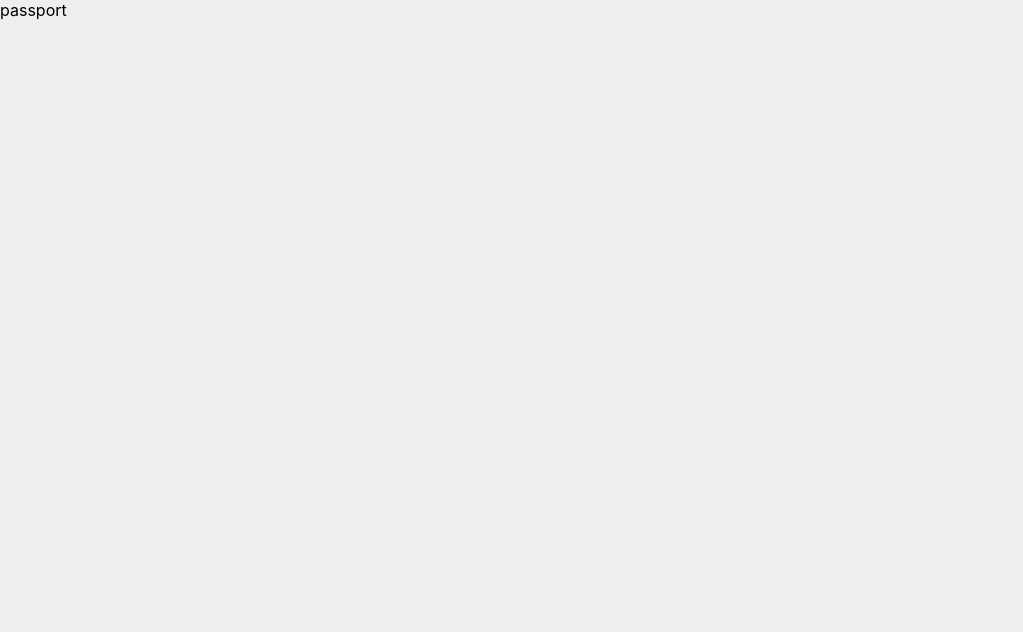
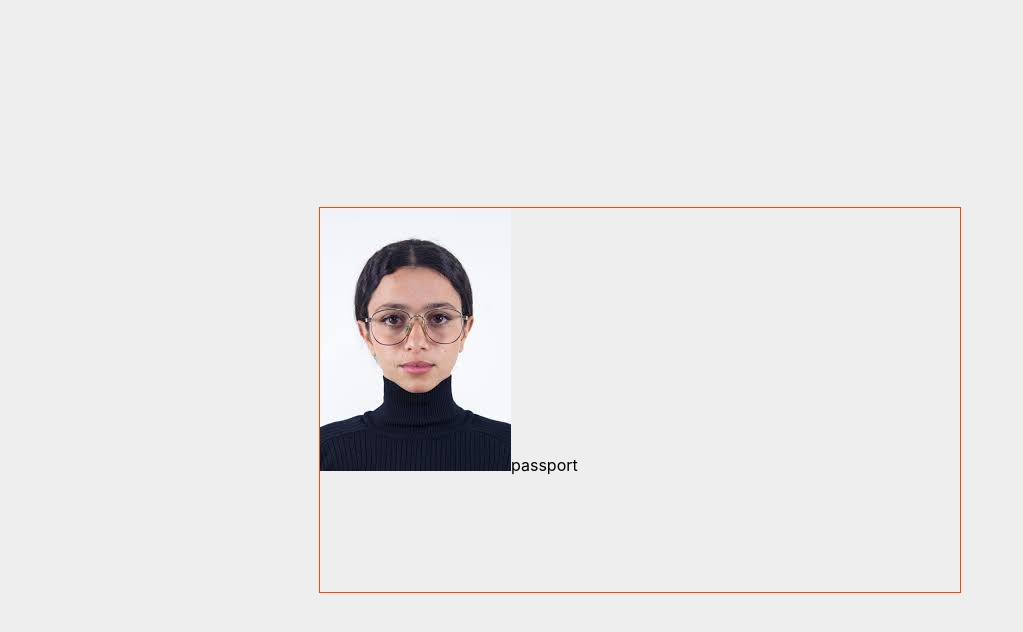
Before and after one commit to wmw123/fake-id-generator, a React (Create React App) app: page /passporteditor in a window 1280 px wide. Shown: the top 632 px of the page, without its empty margins (0-1023 px from the left). Built offline with nearby package versions, Linux system fonts and the light colour scheme.

Commit message:
Import image and set up page--2

```diff
--- a/src/pages/PassportEditor.css
+++ b/src/pages/PassportEditor.css
@@ -2,4 +2,13 @@
   width: 100vw;
   height: 100vh;
   background-color: #eee;
+  display: flex;
+  justify-content: center;
+  align-items: center;
 }
+
+.passport__page--2 {
+  width: 50vw;
+  height: 30vw;
+  border: 1px solid orangered;
+}
--- a/src/pages/PassportEditor.jsx
+++ b/src/pages/PassportEditor.jsx
@@ -1,6 +1,14 @@
 import React from 'react';
 import './PassportEditor.css';
+import image from '../img/img_passport.jpeg';
 
 export default function PassportEditor() {
-  return <div class="passport-container">passport</div>;
+  return (
+    <div class="passport-container">
+      <div class="passport__page--2">
+        <img src={image} alt="image passport" />
+        passport
+      </div>
+    </div>
+  );
 }
```
Also changed, not shown: src/img/img_passport.jpeg (added).
